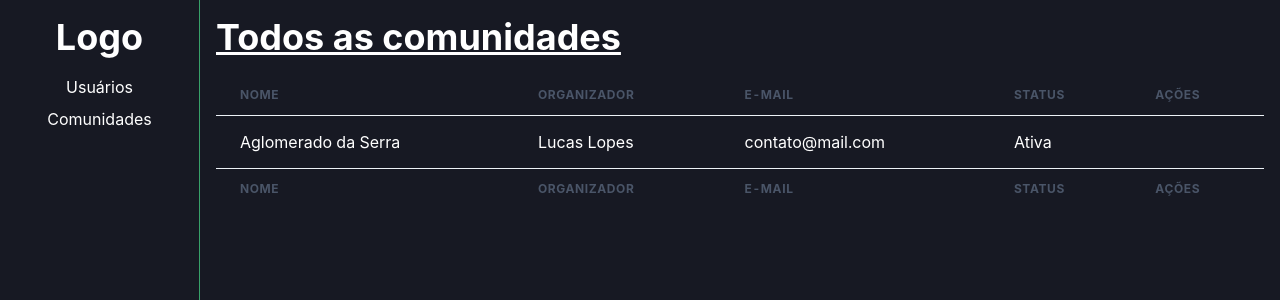
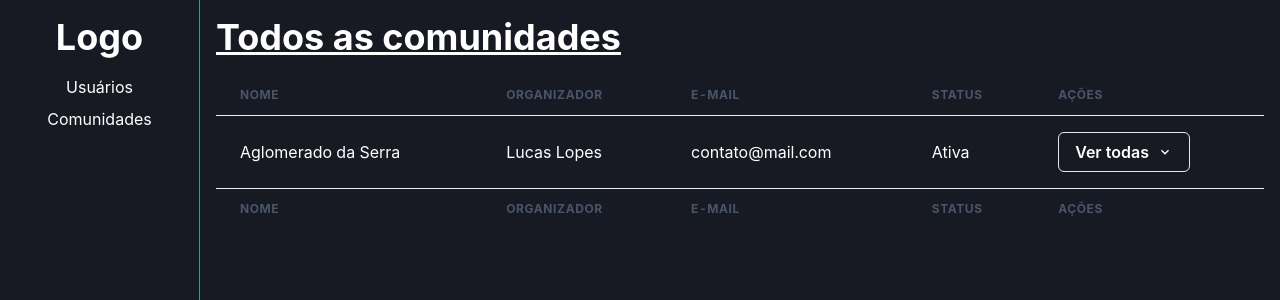
Before and after one commit to Ameciclo/botaprarodar-web, a Next.js app: page /communities in a window 1280 px wide. Shown: the top 300 px of the page. Built offline with nearby package versions, Linux system fonts and the light colour scheme.

Commit message:
create community action menu

```diff
--- /dev/null
+++ b/src/components/CommunityActionMenu/index.tsx
@@ -0,0 +1,56 @@
+import Link from 'next/link'
+import { Button } from '@chakra-ui/button'
+import { ChevronDownIcon } from '@chakra-ui/icons'
+import {
+  Menu,
+  MenuButton,
+  MenuDivider,
+  MenuItem,
+  MenuList
+} from '@chakra-ui/menu'
+
+export function CommunityActionMenu() {
+  return (
+    <>
+      <Menu>
+        <MenuButton
+          as={Button}
+          rightIcon={<ChevronDownIcon />}
+          variant="outline"
+          _expanded={{
+            bg: 'gray.400',
+            color: 'gray.900'
+          }}
+        >
+          Ver todas
+        </MenuButton>
+        <MenuList bgColor="gray.900">
+          <Link href="/communities/1">
+            <MenuItem _hover={{ bg: 'gray.400' }} _focus={{ bg: 'gray.400' }}>
+              Editar
+            </MenuItem>
+          </Link>
+          <Link href="/communities/1/documents">
+            <MenuItem _hover={{ bg: 'gray.400' }} _focus={{ bg: 'gray.400' }}>
+              Lista de membros
+            </MenuItem>
+          </Link>
+
+          <Link href="/communities/1/documents">
+            <MenuItem _hover={{ bg: 'gray.400' }} _focus={{ bg: 'gray.400' }}>
+              Bicicletas
+            </MenuItem>
+          </Link>
+
+          <MenuItem _hover={{ bg: 'gray.400' }} _focus={{ bg: 'gray.400' }}>
+            Movimentações
+          </MenuItem>
+          <MenuDivider />
+          <MenuItem _hover={{ bg: 'red.500' }} _focus={{ bg: 'red.500' }}>
+            Desativar comunidade
+          </MenuItem>
+        </MenuList>
+      </Menu>
+    </>
+  )
+}
--- a/src/components/TableCommunities/index.tsx
+++ b/src/components/TableCommunities/index.tsx
@@ -1,4 +1,5 @@
 import { Table, Thead, Tbody, Tfoot, Tr, Th, Td } from '@chakra-ui/react'
+import { CommunityActionMenu } from 'components/CommunityActionMenu'
 
 export function TableCommunities() {
   return (
@@ -18,7 +19,9 @@ export function TableCommunities() {
           <Td>Lucas Lopes</Td>
           <Td>contato@mail.com</Td>
           <Td>Ativa</Td>
-          <Td>{/* <UserActionMenu /> */}</Td>
+          <Td>
+            <CommunityActionMenu />
+          </Td>
         </Tr>
       </Tbody>
       <Tfoot>
```
